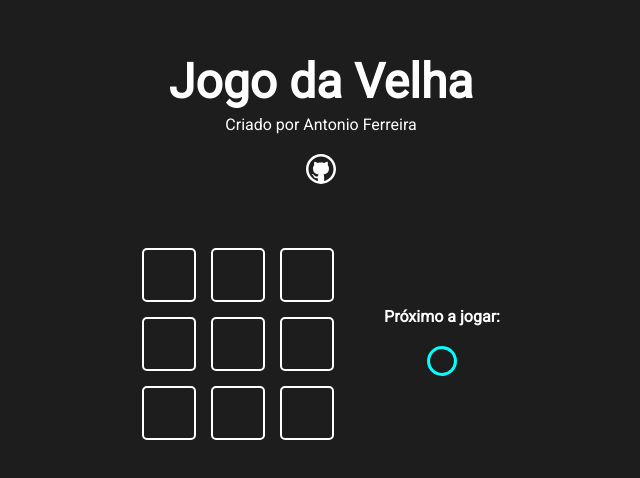
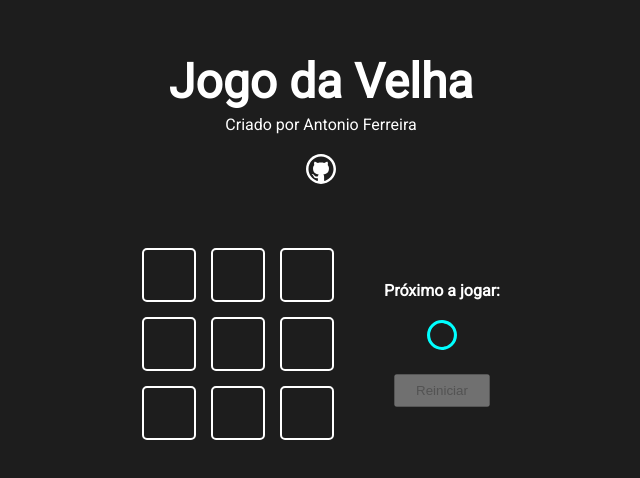
Before and after one commit to AdAntonio07/react-jogo-da-velha, a Next.js app: page / in a window 1280 px wide. Shown: the part 174-652 px from the top of the page, without its empty margins (319-959 px from the left). Built offline with nearby package versions, Linux system fonts and the light colour scheme.

Commit message:
Criado logica para declara um campião e reset

```diff
--- /dev/null
+++ b/src/components/button/Button.jsx
@@ -0,0 +1,14 @@
+import styles from './Button.module.css'
+
+function Button({ children, onClick, disabled }) {
+  return (
+    <button className={styles.button}
+      onClick={onClick}
+      disabled={disabled}
+    >
+      {children}
+    </button>
+  )
+}
+
+export default Button
--- /dev/null
+++ b/src/components/button/Button.module.css
@@ -0,0 +1,3 @@
+.button {
+  padding: 7px 20px;
+}
--- a/src/components/game/Game.jsx
+++ b/src/components/game/Game.jsx
@@ -1,8 +1,8 @@
 import { useState, useEffect } from 'react'
 import styles from './Game.module.css'
 
-import Icon from '../icon/Icon'
 import GameOption from '../gameOption/GameOption'
+import Gameinfo from '../gameinfo/Gameinfo'
 
 const winnerTable = [
   [0, 1, 2],
@@ -34,9 +34,13 @@
       const sum = values.reduce((sum, value) => sum + value)
       if (sum === 3 || sum === -3) {
         setWinner(sum / 3)
-        console.log("VENCEDOR: ", sum / 3)
       }
     })
+  }
+
+  const handleReset = () => {
+    setGameState(Array(9).fill(0))
+    setWinner(0)
   }
 
   useEffect(() => {
@@ -57,15 +61,11 @@
           )
         }
       </div>
-      <div className={styles.gameProximo}>
-        <h4>Próximo a jogar:</h4>
-        {
-          currentPlayer === 1 && <Icon iconName="circle" />
-        }
-        {
-          currentPlayer === -1 && <Icon iconName="x" />
-        }
-      </div>
+      <Gameinfo
+        currentPlayer={currentPlayer}
+        winner={winner}
+        onReset={handleReset}
+      />
     </div >
 
   )
--- a/src/components/game/Game.module.css
+++ b/src/components/game/Game.module.css
@@ -9,10 +9,3 @@
   gap: 50px;
   align-items: center;
 }
-
-.gameProximo {
-  display: flex;
-  flex-direction: column;
-  align-items: center;
-  gap: 20px;
-}
--- /dev/null
+++ b/src/components/gameinfo/Gameinfo.jsx
@@ -0,0 +1,48 @@
+import styles from './Gameinfor.module.css'
+
+import Icon from '../icon/Icon'
+import Button from '../button/Button'
+
+function Gameinfo({ currentPlayer, winner, onReset }) {
+
+  const shouldEnableButton = () => {
+    if (winner !== 0) return true
+  }
+
+  return (
+    <div className={styles.gameProximo}>
+      {
+        winner === 0 &&
+        <>
+          <h4>Próximo a jogar:</h4>
+          {
+            currentPlayer === 1 && <Icon iconName="circle" />
+          }
+          {
+            currentPlayer === -1 && <Icon iconName="x" />
+          }
+        </>
+      }
+      {
+        winner !== 0 &&
+        <>
+          <h4>Fim de Jogo! Campeão:</h4>
+          {
+            winner === 1 && <Icon iconName="circle" />
+          }
+          {
+            winner === -1 && <Icon iconName="x" />
+          }
+        </>
+      }
+      <Button
+        onClick={onReset}
+        disabled={!shouldEnableButton()}
+      >
+        Reiniciar
+      </Button>
+    </div>
+  )
+}
+
+export default Gameinfo
--- /dev/null
+++ b/src/components/gameinfo/Gameinfor.module.css
@@ -0,0 +1,6 @@
+.gameProximo {
+  display: flex;
+  flex-direction: column;
+  align-items: center;
+  gap: 20px;
+}
```
